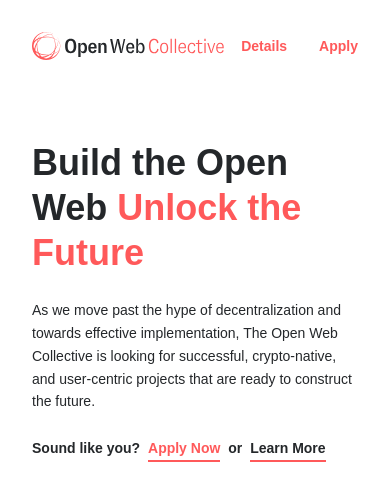
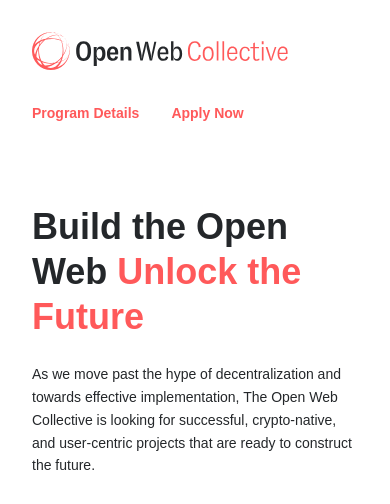
Before and after one commit to nearprotocol/owc_website, a Jekyll site: the page built from index.md, in a window 390 px wide, cut to the strip 0-504 px from the top of the page. Built offline with Jekyll 4.4.1, drawn with Linux system fonts in a browser that asks for light colours; some web fonts are replaced.

Commit message:
fix mobile nav

```diff
--- a/_layouts/default.html
+++ b/_layouts/default.html
@@ -11,15 +11,15 @@
 	</head>
 
 	<body class="text-14 sm:text-16 md:text-18 font-sans text-midnight leading-relaxed">
-		<header class="container max-w-1360 flex justify-between items-center py-8 md:py-16">
-			<a href="/" class="block w-48 md:w-auto">
+		<header class="container max-w-1360 sm:flex justify-between items-center py-8 md:py-16">
+			<a href="/" class="block w-64 md:w-auto">
 				<img src="/assets/img/owc-logo.svg" alt="">
 				<span class="sr-only">Open Web Collective</span>
 			</a>
 
-			<ul class="flex font-bold text-red">
-				<li class="mr-8"><a href="/program/" class="hover:text-midnight"><span class="hidden sm:inline">Program </span>Details</a></li>
-				<li><a href="https://openwebcollective.typeform.com/to/EYiUC8" class="hover:text-midnight" target="_blank">Apply <span class="hidden sm:inline">Now</span></a></li>
+			<ul class="flex font-bold text-red mt-8 sm:mt-0">
+				<li class="mr-8"><a href="/program/" class="hover:text-midnight">Program Details</a></li>
+				<li><a href="https://openwebcollective.typeform.com/to/EYiUC8" class="hover:text-midnight" target="_blank">Apply Now</a></li>
 			</ul>
 		</header>
 
```
Also changed, not shown: assets/style.min.css.
